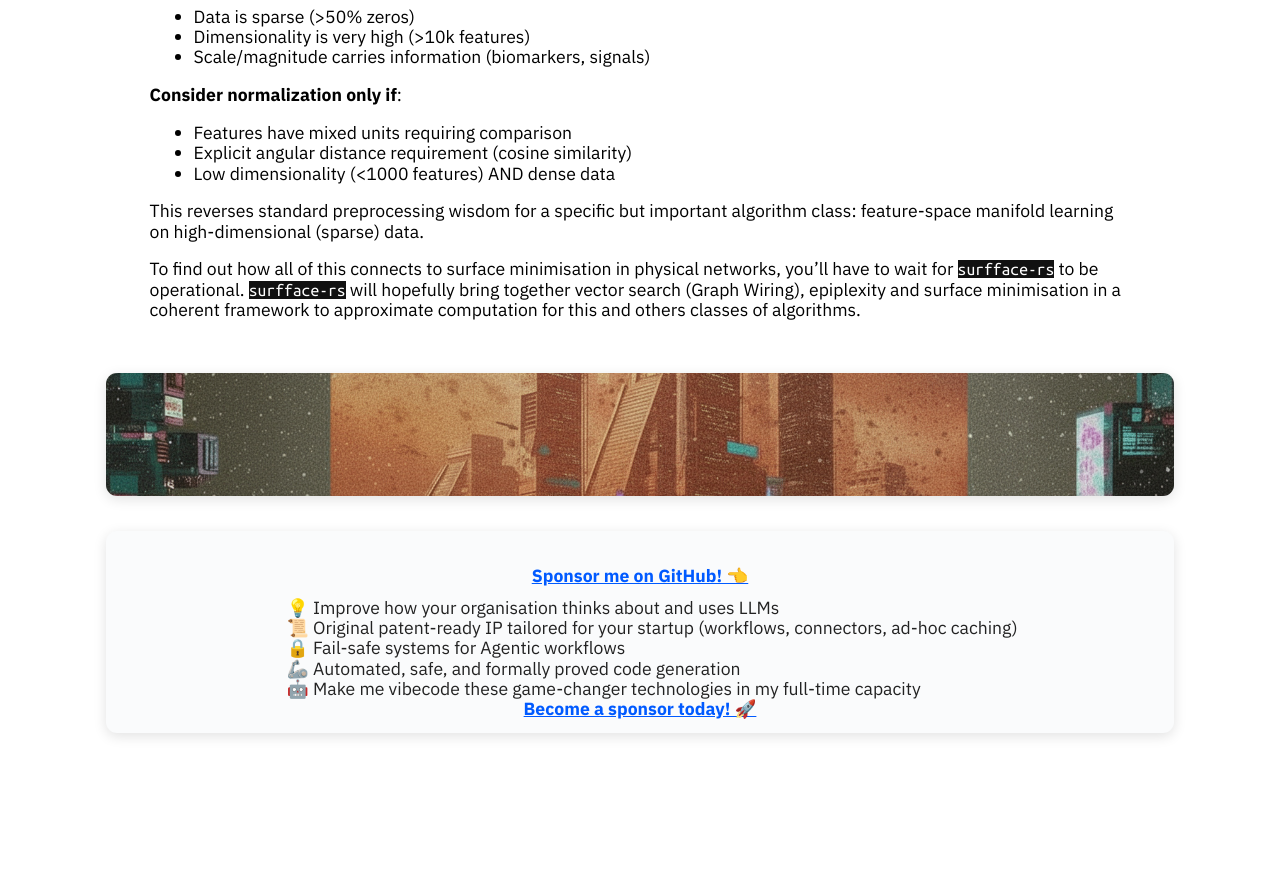
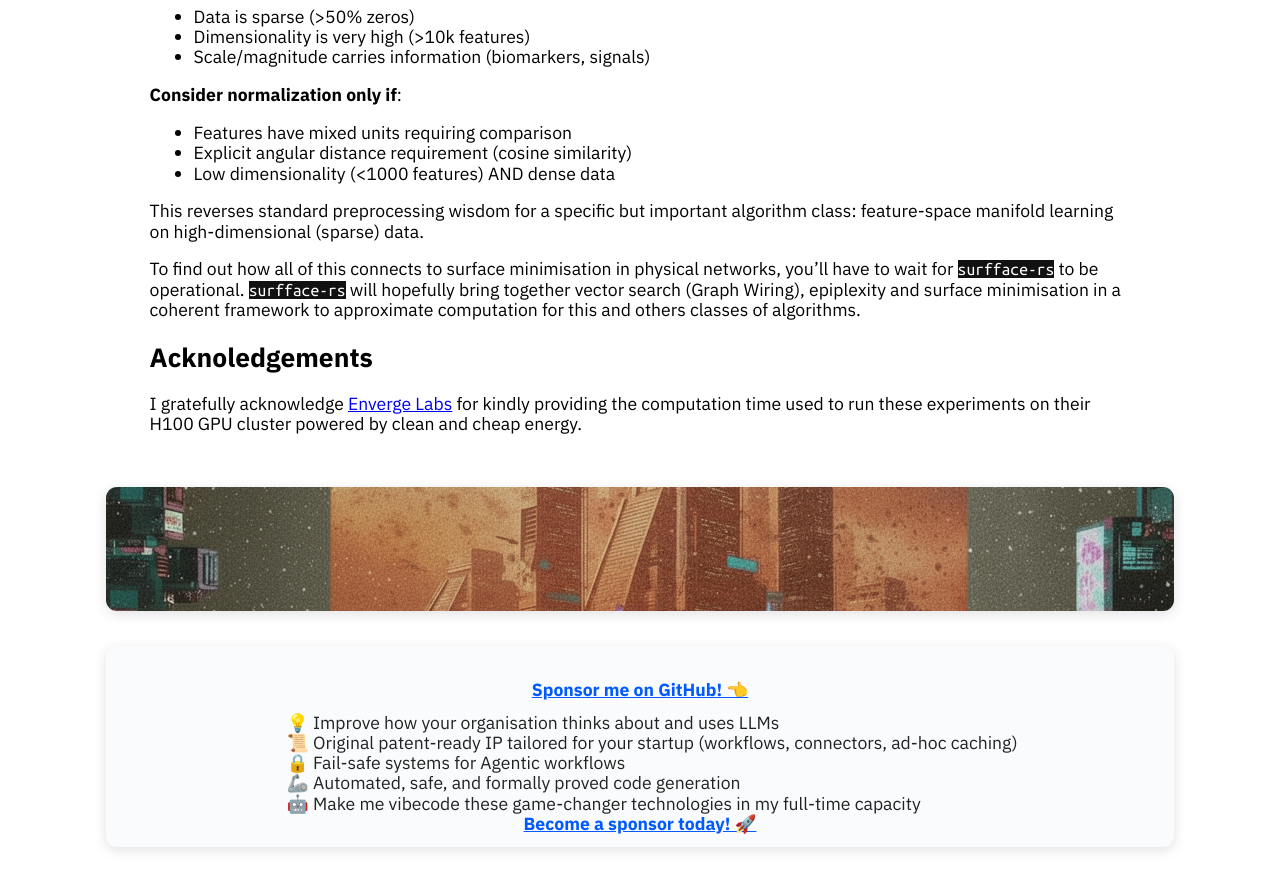
Before and after one commit to Mec-iS/staticwebpage, a Jekyll site: the page built from posts/015_arrowspace_stress-test_on_dorothea_dataset.md, in a window 1280 px wide and 900 px high, scrolled down 5851 px. Shown: the top 890 px of the window. Built offline with Jekyll 4.4.1, drawn with Linux system fonts in a browser that asks for light colours; nearby versions of some CDN libraries; formulas are drawn with MathJax 3; before the commit the page ends 6636 px from its top, so only the background shows below that.

Commit message:
add acknowledements

```diff
--- a/posts/015_arrowspace_stress-test_on_dorothea_dataset.md
+++ b/posts/015_arrowspace_stress-test_on_dorothea_dataset.md
@@ -192,3 +192,6 @@ This is the **first systematic comparison** of normalized vs unnormalized inputs
 This reverses standard preprocessing wisdom for a specific but important algorithm class: feature-space manifold learning on high-dimensional (sparse) data.
 
 To find out how all of this connects to surface minimisation in physical networks, you'll have to wait for `surfface-rs` to be operational. `surfface-rs` will hopefully bring together vector search (Graph Wiring), epiplexity and surface minimisation in a coherent framework to approximate computation for this and others classes of algorithms.
+
+## Acknoledgements
+I gratefully acknowledge [Enverge Labs](https://www.enverge.ai/enverge-labs) for kindly providing the computation time used to run these experiments on their H100 GPU cluster powered by clean and cheap energy.
```
